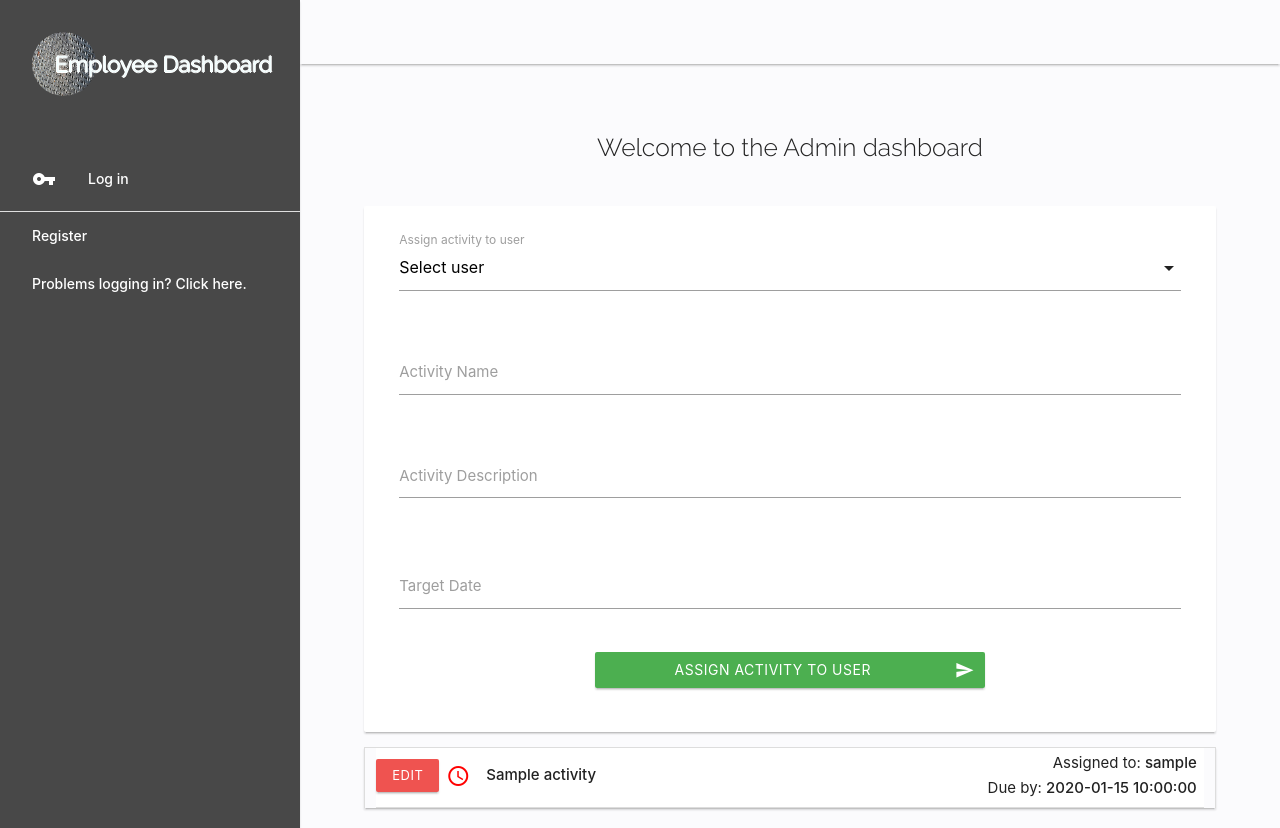
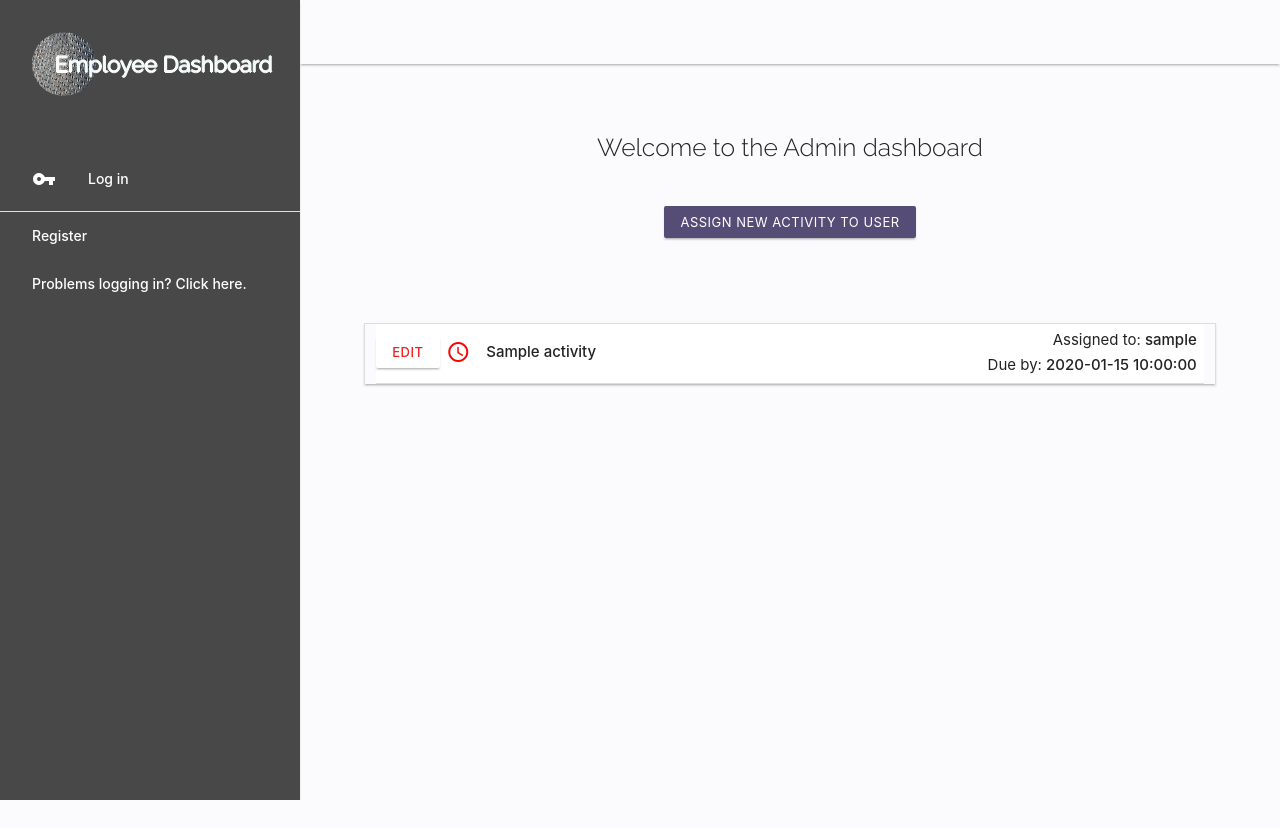
Before and after one commit to D-Lawson/employee-dashboard-app, a Flask app: page /admin_dashboard in a window 1280 px wide. After the commit the page ends 800 px from the top, so only its background shows below. Run offline with Flask 2, Linux system fonts and the light colour scheme; a database or web service that is not in the repository returns one stand-in record (values such as "Sample title"); some libraries are stand-ins or nearby versions.

Commit message:
Adjust CSS styling on admin dashboard

```diff
--- a/app.py
+++ b/app.py
@@ -36,8 +36,6 @@ def login():
             if check_password_hash(
                     check_user["password"], request.form.get("password")):
                         session["user"] = request.form.get("username").lower()
-                        flash("Hello {}, you are signed in to your Admin dashboard".format(
-                            request.form.get("username")))
                         return redirect(url_for(
                             "admin_dashboard", username=session["user"]))
         elif check_user and current_username != "admin":
--- a/static/css/style.css
+++ b/static/css/style.css
@@ -58,7 +58,7 @@ nav .sidenav-trigger i {
 }
 
 .submit-fill{
-  background-color: #4caf50;
+  background-color: #00719d;
 
 }
 
@@ -88,6 +88,10 @@ input:-webkit-autofill:active{
 
 .form-width{
   width: 60%;
+}
+
+.form-style{
+  background-color: transparent;
 }
 
 .margin-left-right{
@@ -167,12 +171,23 @@ input:-webkit-autofill:active{
   bottom: 20px;
 }
 
+.input-field{
+  margin: 2px 0;
+}
+
 .edit {
+  color: #ef2121;
+  background-color: transparent;
+  font-weight: 500;
   float: left;
   position: absolute;
   left: 0;
   bottom: 15px;
   white-space: nowrap;
+}
+
+.edit:hover {
+  background-color: #fff2f2;
 }
 
 @media (max-width: 992px) {
@@ -215,3 +230,8 @@ input:-webkit-autofill:active{
 .button-margin{
   margin: 3px;
 }
+
+#add-activity{
+  margin-bottom: 65px;
+  background-color: #554d76;
+}
--- a/static/js/script.js
+++ b/static/js/script.js
@@ -3,6 +3,7 @@
 */
 
 $(document).ready(function () {
+    $( "#activity-form" ).hide();
     $('.sidenav').sidenav();
     $('.collapsible').collapsible();
     $("select").formSelect();
@@ -14,6 +15,11 @@ $(document).ready(function () {
             done: "Select"
         }
     });
+
+    $('#add-activity').click(function() {
+        $('#activity-form').fadeToggle("medium");
+    })
+
     });
 
 /*
--- a/templates/admin_dashboard.html
+++ b/templates/admin_dashboard.html
@@ -3,8 +3,10 @@
 
 <h5 class="center-align heading-top-bottom">Welcome to the Admin dashboard</h5>
 
-
-<div class="row card-panel">
+<div class="row center-align">
+    <a id="add-activity" href="#!" class="btn-small"> Assign new activity to user</a>
+</div>
+<div id="activity-form" class="row form-width form-style">
     <form class="col s12" method="POST" action="">
         <!-- assign to employee -->
         <div class="row">
@@ -43,13 +45,15 @@
         <!-- submit activity -->
         <div class="row">
             <div class="col s12 center-align">
-                <button type="submit" class="col s12 m6 offset-m3 btn waves-effect waves-light submit-fill text-shadow">
+                <button type="submit"
+                    class="btn-small col s12 m6 offset-m3 btn waves-effect waves-light submit-fill text-shadow">
                     Assign activity to user<i class="material-icons right">send</i>
                 </button>
             </div>
         </div>
     </form>
 </div>
+
 
 {% if activities|length > 0 %}
 {% for activity in activities %}
@@ -58,15 +62,20 @@
     <ul class="col collapsible s12 heading-top no-margin">
         <li>
             <div class="collapsible-header">
-                <a href="{{ url_for('edit_activity', activity_id=activity._id) }}" class="btn-small red lighten-1 edit hide-on-med-and-down">Edit</a>
+                <a href="{{ url_for('edit_activity', activity_id=activity._id) }}"
+                    class="btn-small edit hide-on-med-and-down">Edit</a>
                 <i id="conditional-bg-{{ loop.index }}" class="material-icons time-icon">schedule</i>
-                <span class="activity-name length-size-{{ loop.index }}"><strong>{{ activity.activity_name }}</strong></span>
-                <span class="right-align activity-margin assigned-to">Assigned to: <strong> {{ activity.username }}</strong> </span>
-                <span class="right-align activity-margin due-by">Due by: <strong> {{ activity.date_string }}</strong></span>
+                <span
+                    class="activity-name length-size-{{ loop.index }}"><strong>{{ activity.activity_name }}</strong></span>
+                <span class="right-align activity-margin assigned-to">Assigned to: <strong>
+                        {{ activity.username }}</strong> </span>
+                <span class="right-align activity-margin due-by">Due by: <strong>
+                        {{ activity.date_string }}</strong></span>
                 <span id="date-target-{{ loop.index }}" class="hide">{{ activity.target_date }}</span>
             </div>
             <div class="collapsible-body small-style">
-                <span class="edit-small"><a href="{{ url_for('edit_activity', activity_id=activity._id) }}" class="btn-small red lighten-1 edit show-on-medium-and-down">Edit</a></span>
+                <span class="edit-small"><a href="{{ url_for('edit_activity', activity_id=activity._id) }}"
+                        class="btn-small edit show-on-medium-and-down">Edit</a></span>
                 <span><strong>{{ activity.activity_description }}</strong></span></div>
         </li>
     </ul>
--- a/templates/edit_activity.html
+++ b/templates/edit_activity.html
@@ -4,7 +4,7 @@
 <h5 class="center-align heading-top-bottom">Please edit the selected activity below</h5>
 
 
-<div class="row card-panel">
+<div class="row form-width form-style">
     <form class="col s12" method="POST" action="{{ url_for('edit_activity', activity_id=activity._id) }}">
         <!-- assign to employee -->
         <div class="row">
```
Lines whose indentation alone changed are shown as unchanged.
